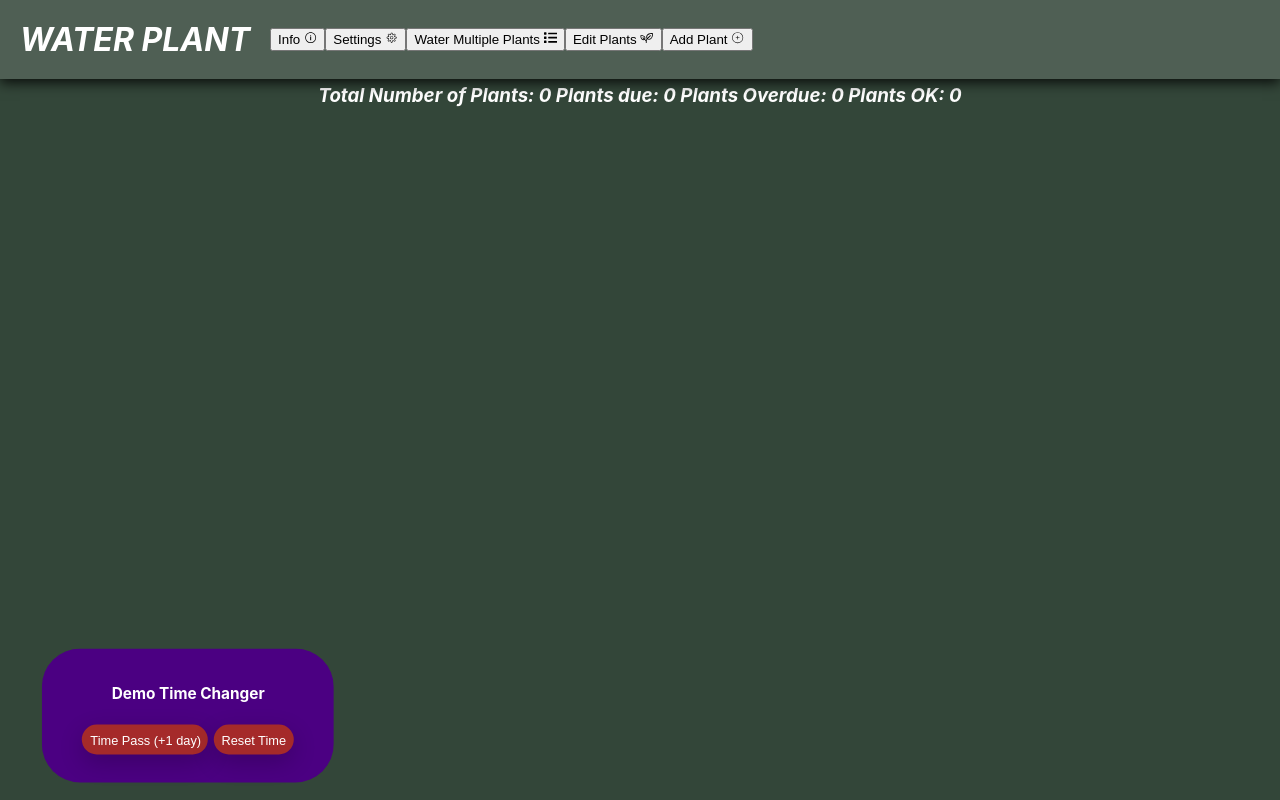
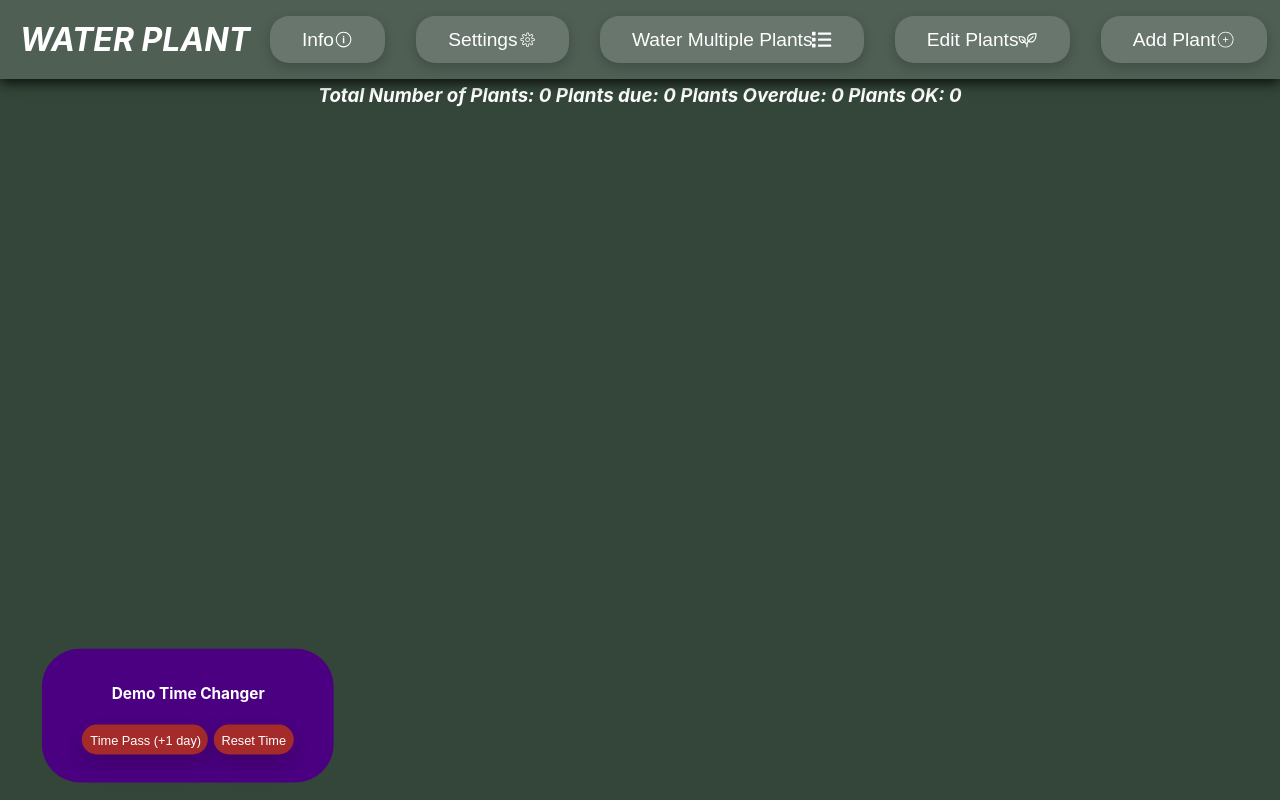
Before and after one commit to CamBlackwell/DesignAssignment2, a React (Create React App) app: page / in a window 1280 px wide. Built offline with nearby package versions, Linux system fonts and the light colour scheme.

Commit message:
header: style changes to the buttons at the top

```diff
--- a/src/App.css
+++ b/src/App.css
@@ -302,13 +302,41 @@
   font-style: italic;
 }
 
-
-
-.header-buttons {
-  cursor: pointer;
+.header-buttons-group {
+  display: flex;
+  justify-content: space-between;
+  flex: 1;
+  padding-right: 1cqi;
 
 }
 
+.header-buttons {
+  color: white;
+  cursor: pointer;
+  background: rgba(255, 255, 255, 0.15);
+  backdrop-filter: blur(8px);
+  vertical-align: middle;
+  box-shadow: 0 4px 12px rgba(0,0,0,0.2);
+  font-size: 1.5cqi;
+  border-radius: 1.5cqi;
+  padding: 1cqi 2.5cqi 1cqi 2.5cqi;
+  border: none;
+  display: flex;
+  align-items: center;
+}
+
+
+.header-buttons:hover {
+  background: rgba(255, 255, 255, 0.3);
+  box-shadow: 0 6px 20px rgba(0, 0, 0, 0.25);
+  transform: scale(1.05);
+}
+
+.header-buttons:active {
+  background: rgba(255, 255, 255, 0.45);
+  box-shadow: 0 2px 6px rgba(0, 0, 0, 0.3), inset 0 2px 4px rgba(0, 0, 0, 0.2);
+  transform: scale(0.97);
+}
 
 .header-box h1 {
   color: white;
--- a/src/components/header.jsx
+++ b/src/components/header.jsx
@@ -9,6 +9,7 @@ function Header({ onOpenForm }) {
     <div className="header-box">
       <h1>WATER PLANT</h1>
 
+      <div className="header-buttons-group">
         <button className="header-buttons"> Info <IoIosInformationCircleOutline /></button>
         <button className="header-buttons"> Settings <CiSettings /></button>
         <button className="header-buttons"> Water Multiple Plants <FaList /></button>
@@ -18,6 +19,7 @@ function Header({ onOpenForm }) {
           onOpenForm({})
         }
         >Add Plant <CiCirclePlus /> </button>
+      </div>
 
 
     </div>
```
Lines whose indentation alone changed are shown as unchanged.
